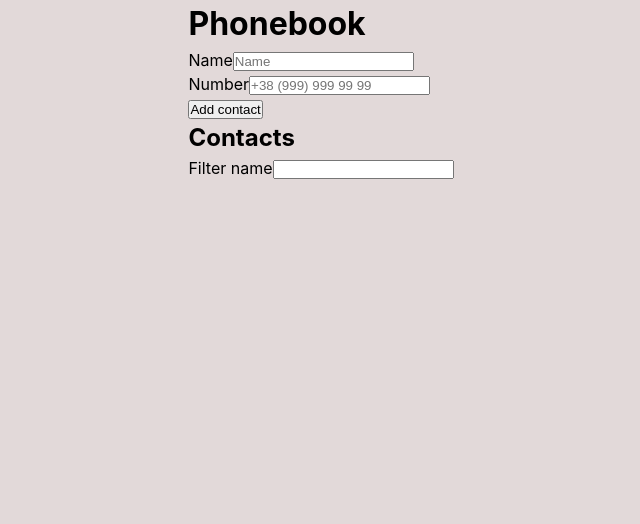
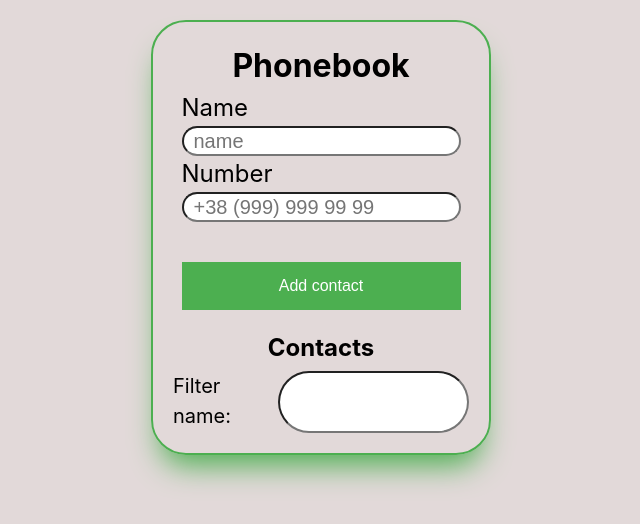
Before and after one commit to IvanProkh/goit-react-hw-02-phonebook, a React (Create React App) app: page / in a window 1280 px wide. Shown: the top 524 px of the page, without its empty margins (319-959 px from the left). Built offline with nearby package versions, Linux system fonts and the light colour scheme.

Commit message:
добавил стили на все кроме добавленных контактов

```diff
--- a/src/components/App.jsx
+++ b/src/components/App.jsx
@@ -1,9 +1,8 @@
 import React, { Component } from 'react';
 import { nanoid } from 'nanoid';
+import { Box } from './App.styled';
 
-// import { Formik, Form, Field } from 'formik';
-
-import PhoneBookForm from './PhoneBookForm/PhoneBookForm';
+import ContactForm from './ContactForm/ContactForm';
 import ContactList from './ContactList/ContactList';
 import Filter from './Filter/Filter';
 
@@ -65,14 +64,14 @@ class App extends Component {
     const { filter } = this.state;
 
     return (
-      <div>
+      <Box>
         <h1>Phonebook</h1>
-        <PhoneBookForm onSubmit={addContact} />
+        <ContactForm onSubmit={addContact} />
 
         <h2>Contacts</h2>
         <Filter filter={filter} onChange={handleChangeFilter} />
         <ContactList items={currentContacts()} deleteContact={deleteContact} />
-      </div>
+      </Box>
     );
   }
 }
--- /dev/null
+++ b/src/components/App.styled.jsx
@@ -0,0 +1,26 @@
+import styled from 'styled-components';
+
+export const Box = styled.div`
+  display: flex;
+  flex-direction: column;
+  align-items: center;
+
+  width: 340px;
+
+  padding: 20px;
+  margin: 20px;
+
+  border: 2px solid #4caf50;
+  border-radius: 35px;
+
+  box-shadow: #4caf50 0px 20px 30px -10px;
+
+  &:hover {
+    background: #9e4624;
+    color: white;
+    transition: opacity 0.45s ease, transform 0.1s ease;
+    transform: scale(1.02);
+    border: 2px solid #9e4624;
+    box-shadow: #9e4624 0px 20px 30px -10px;
+  }
+`;
--- a/src/components/PhoneBookForm/PhoneBookForm.jsx
+++ b/src/components/ContactForm/ContactForm.jsx
@@ -1,17 +1,10 @@
 import React, { Component } from 'react';
-import styled from 'styled-components';
 import PropTypes from 'prop-types';
+import { FormContact, Label, Input, Error, Button } from './ContactForm.styled';
 
 import { nanoid } from 'nanoid';
-import { Formik, Form, Field, ErrorMessage } from 'formik';
+import { Formik } from 'formik';
 import * as yup from 'yup';
-
-const Error = styled(ErrorMessage)`
-  color: red;
-  padding: 0;
-  margin: 0;
-  height: 20px;
-`;
 
 let schema = yup.object().shape({
   name: yup.string().required(),
@@ -21,7 +14,7 @@ let schema = yup.object().shape({
 const nameId = nanoid();
 const contactId = nanoid();
 
-class PhoneBookForm extends Component {
+class ContactForm extends Component {
   state = {
     name: '',
     number: '',
@@ -42,21 +35,21 @@ class PhoneBookForm extends Component {
         validationSchema={schema}
         onSubmit={handleSubmit}
       >
-        <Form>
-          <label htmlFor="nameId">Name</label>
-          <Field
+        <FormContact>
+          <Label htmlFor="nameId">Name</Label>
+          <Input
             type="text"
             name="name"
             pattern="^[a-zA-Zа-яА-Я]+(([' -][a-zA-Zа-яА-Я ])?[a-zA-Zа-яА-Я]*)*$"
             title="Name may contain only letters, apostrophe, dash and spaces. For example Adrian, Jacob Mercer, Charles de Batz de Castelmore d'Artagnan"
             id={nameId}
-            placeholder="Name"
+            placeholder="name"
             required
           />
           <Error name="name" component="div" />
-          <br />
-          <label htmlFor="contactId">Number</label>
-          <Field
+          {/* <br /> */}
+          <Label htmlFor="contactId">Number</Label>
+          <Input
             type="tel"
             name="number"
             pattern="\+?\d{1,4}?[-.\s]?\(?\d{1,3}?\)?[-.\s]?\d{1,4}[-.\s]?\d{1,4}[-.\s]?\d{1,9}"
@@ -66,15 +59,15 @@ class PhoneBookForm extends Component {
             required
           />
           <Error name="number" component="div" />
-          <br />
-          <button type="submit">Add contact</button>
-        </Form>
+          {/* <br /> */}
+          <Button type="submit">Add contact</Button>
+        </FormContact>
       </Formik>
     );
   }
 }
 
-PhoneBookForm.propTypes = {
+ContactForm.propTypes = {
   contacts: PropTypes.arrayOf(
     PropTypes.exact({
       id: PropTypes.string.isRequired,
@@ -84,4 +77,4 @@ PhoneBookForm.propTypes = {
   ),
 };
 
-export default PhoneBookForm;
+export default ContactForm;
--- /dev/null
+++ b/src/components/ContactForm/ContactForm.styled.jsx
@@ -0,0 +1,53 @@
+import styled from 'styled-components';
+import { Form, Field, ErrorMessage } from 'formik';
+
+export const FormContact = styled(Form)`
+  display: flex;
+  flex-direction: column;
+`;
+
+export const Label = styled.label`
+  font-size: 24px;
+
+  :last-child {
+    margin-top: 10px;
+  }
+`;
+
+export const Input = styled(Field)`
+  height: 30px;
+  padding-left: 10px;
+  border-radius: 35px;
+  font-size: 20px;
+`;
+
+export const Error = styled(ErrorMessage)`
+  color: red;
+  text-align: center;
+  font-weight: bold;
+
+  margin: 3px 0;
+  height: 25px;
+
+  font-size: 20px;
+`;
+
+export const Button = styled.button`
+  margin: 40px 0px 20px 0px;
+
+  background-color: #4caf50;
+  border: none;
+  color: white;
+  padding: 15px 32px;
+  text-align: center;
+  text-decoration: none;
+  display: inline-block;
+  font-size: 16px;
+
+  &:hover {
+    background: green;
+    color: white;
+    transition: opacity 0.45s ease, transform 0.1s ease;
+    transform: scale(1.02);
+  }
+`;
--- a/src/components/Filter/Filter.jsx
+++ b/src/components/Filter/Filter.jsx
@@ -1,11 +1,13 @@
 import PropTypes from 'prop-types';
+
+import { Form } from './Filter.styled';
 
 const Filter = ({ filter, onChange }) => {
   return (
-    <form>
-      Filter name
+    <Form>
+      <p>Filter name:</p>
       <input type="text" value={filter} onChange={onChange} />
-    </form>
+    </Form>
   );
 };
 
--- /dev/null
+++ b/src/components/Filter/Filter.styled.jsx
@@ -0,0 +1,18 @@
+import styled from 'styled-components';
+
+export const Form = styled.form`
+  display: flex;
+
+  margin-top: 5px;
+
+  & p {
+    margin-right: 5px;
+    margin-bottom: 2px;
+    font-size: 20px;
+  }
+
+  & input {
+    padding-left: 10px;
+    border-radius: 35px;
+  }
+`;
--- a/src/index.css
+++ b/src/index.css
@@ -19,6 +19,7 @@ body {
   line-height: 1.5;
 
   display: flex;
+  justify-content: center;
   align-items: center;
   flex-direction: column;
   /* align-items: flex-start; */
```
